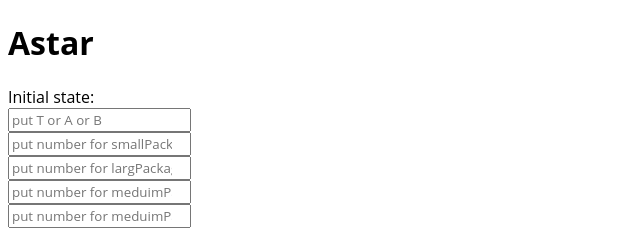
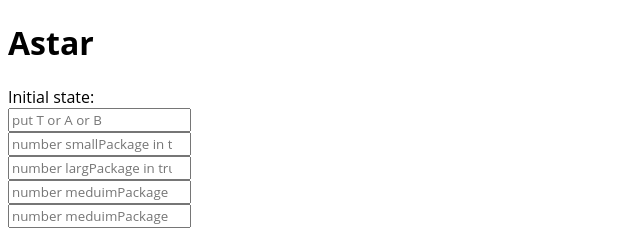
Before and after one commit to MHDRateb/DeleveryRobot, a plain HTML site: page index.html in a window 1280 px wide. Shown: the top 247 px of the page, 0-640 px from the left. Drawn offline with Linux system fonts and the light colour scheme.

Commit message:
some changes

```diff
--- a/index.html
+++ b/index.html
@@ -17,10 +17,10 @@
 	<form>
 		<label for="initail">Initial state:</label><br>
 		<input class="form-control" type="text" value="" placeholder="put T or A or B" id="location"><br>
-		<input class="form-control" type="number" value="" placeholder="put number for smallPackage in truck " id="smallPackage"><br>
-		<input class="form-control" type="number" value="" placeholder="put number for largPackage in truck" id="largPackage"><br>
-		<input class="form-control" type="number" value="" placeholder="put number for meduimPackage in A" id="meduimPackageA"><br>
-		<input class="form-control" type="number" value="" placeholder="put number for meduimPackage in B" id="meduimPackageB"><br>
+		<input class="form-control" type="number" value="" placeholder="number smallPackage in truck " id="smallPackage"><br>
+		<input class="form-control" type="number" value="" placeholder="number largPackage in truck" id="largPackage"><br>
+		<input class="form-control" type="number" value="" placeholder="number meduimPackage in A" id="meduimPackageA"><br>
+		<input class="form-control" type="number" value="" placeholder="number meduimPackage in B" id="meduimPackageB"><br>
 		<br>
 		<label for="goal">Goal State:</label><br>
 		<input class="form-control" type="text" value="T" id="Glocation"><br>
```
